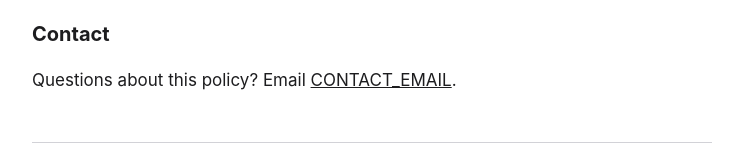
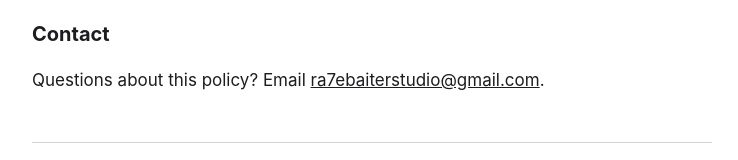
Before and after one commit to RasyaDevansyah/sewervival-privacy, a plain HTML site: page index.html in a window 1280 px wide. Shown: the part 1088-1248 px from the top of the page, without its empty margins (268-1006 px from the left). Drawn offline with Linux system fonts and the light colour scheme.

Commit message:
Add contact email

```diff
--- a/index.html
+++ b/index.html
@@ -43,7 +43,7 @@
   <p>If this policy changes, we will update this page and the date at the top.</p>
 
   <h2>Contact</h2>
-  <p>Questions about this policy? Email <a href="mailto:CONTACT_EMAIL">CONTACT_EMAIL</a>.</p>
+  <p>Questions about this policy? Email <a href="mailto:ra7ebaiterstudio@gmail.com">ra7ebaiterstudio@gmail.com</a>.</p>
 
   <footer>© 2026 RA7E BAITER</footer>
 </main>
```
